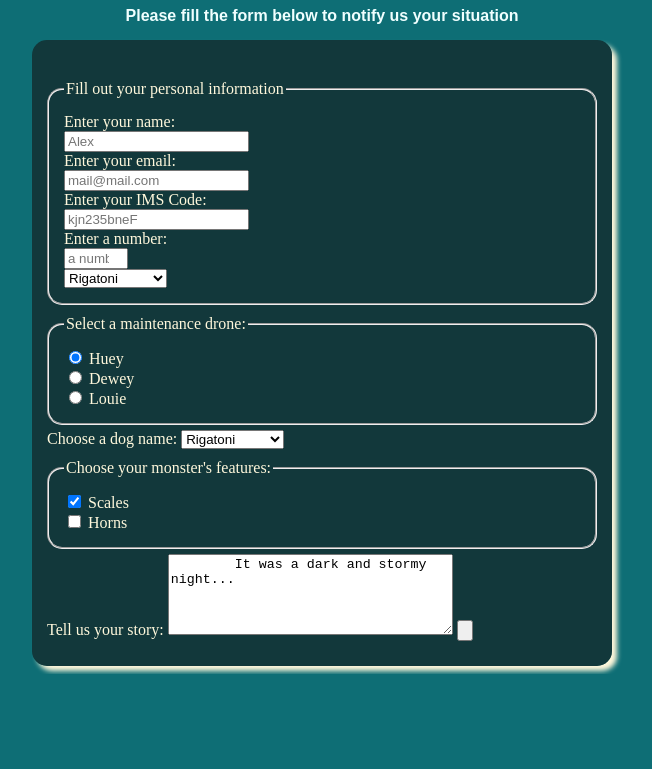
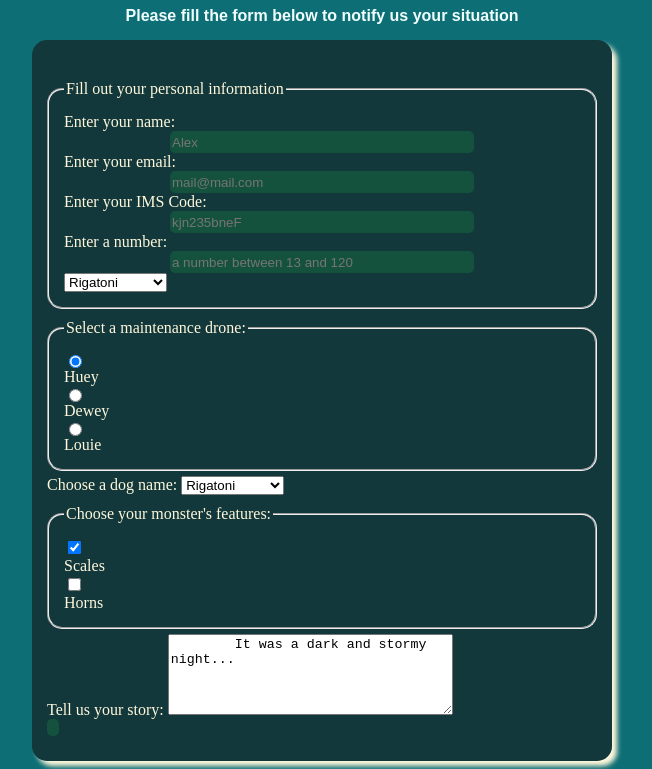
Before and after one commit to SirvanCheraghiNilaki/Night-Action-Emergency-Form, a plain HTML site: page source/index.html in a window 1280 px wide. Shown: the part 155-924 px from the top of the page, without its empty margins (318-970 px from the left). Before the commit the page ends 829 px from the top, so only its background shows below. Drawn offline with Linux system fonts and the light colour scheme.

Commit message:
Update styles.css

```diff
--- a/source/styles.css
+++ b/source/styles.css
@@ -37,16 +37,29 @@ fieldset {
     padding: 15px;
 }
 
+input {
+    background-color: rgb(21, 82, 62);
+    border-radius: 5px;
+    display: block;
+    border: 0;
+}
 
+input[type=text], input[type=email], input[type=number] {
+        height: 20px;
+        width: 75%;
+        max-width: 300px;
+        margin: 0 auto 0 auto;
+}
 
 #name-label {
     display: block;
-    align-items: center;
+    margin: 0 auto 0 auto;
 }
 
 #name {
     display: block;
     align-items: center;
+
 }
 
 #code {
@@ -56,7 +69,7 @@ fieldset {
 
 #email-label {
     display: block;
-    align-items: center;
+    margin: 0 auto 0 auto;
 }
 
 #email {
@@ -65,6 +78,7 @@ fieldset {
 
 #number-label {
     display: block;
+    margin: 0 auto 0 auto;
 }
 
 #number {
```
